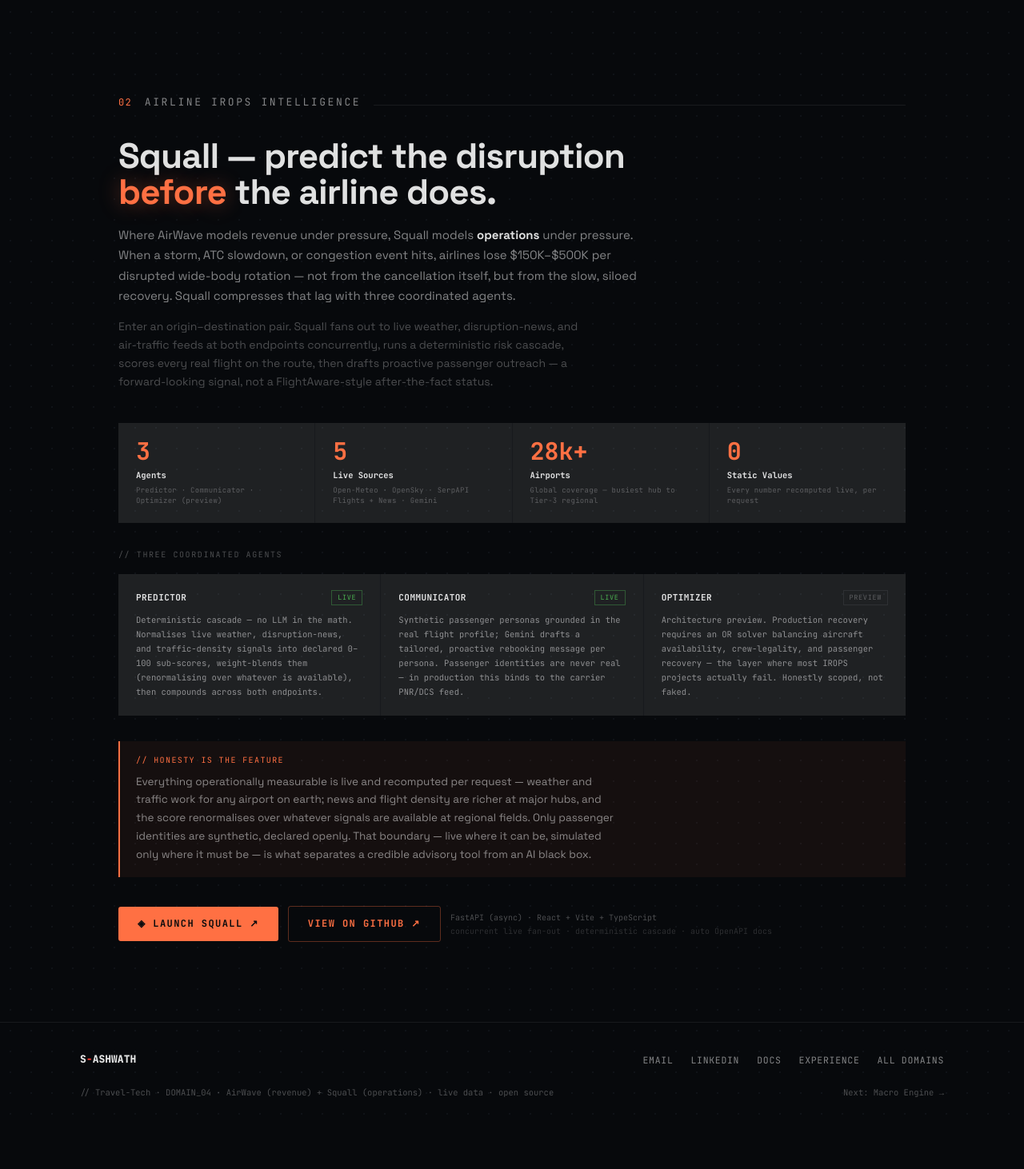
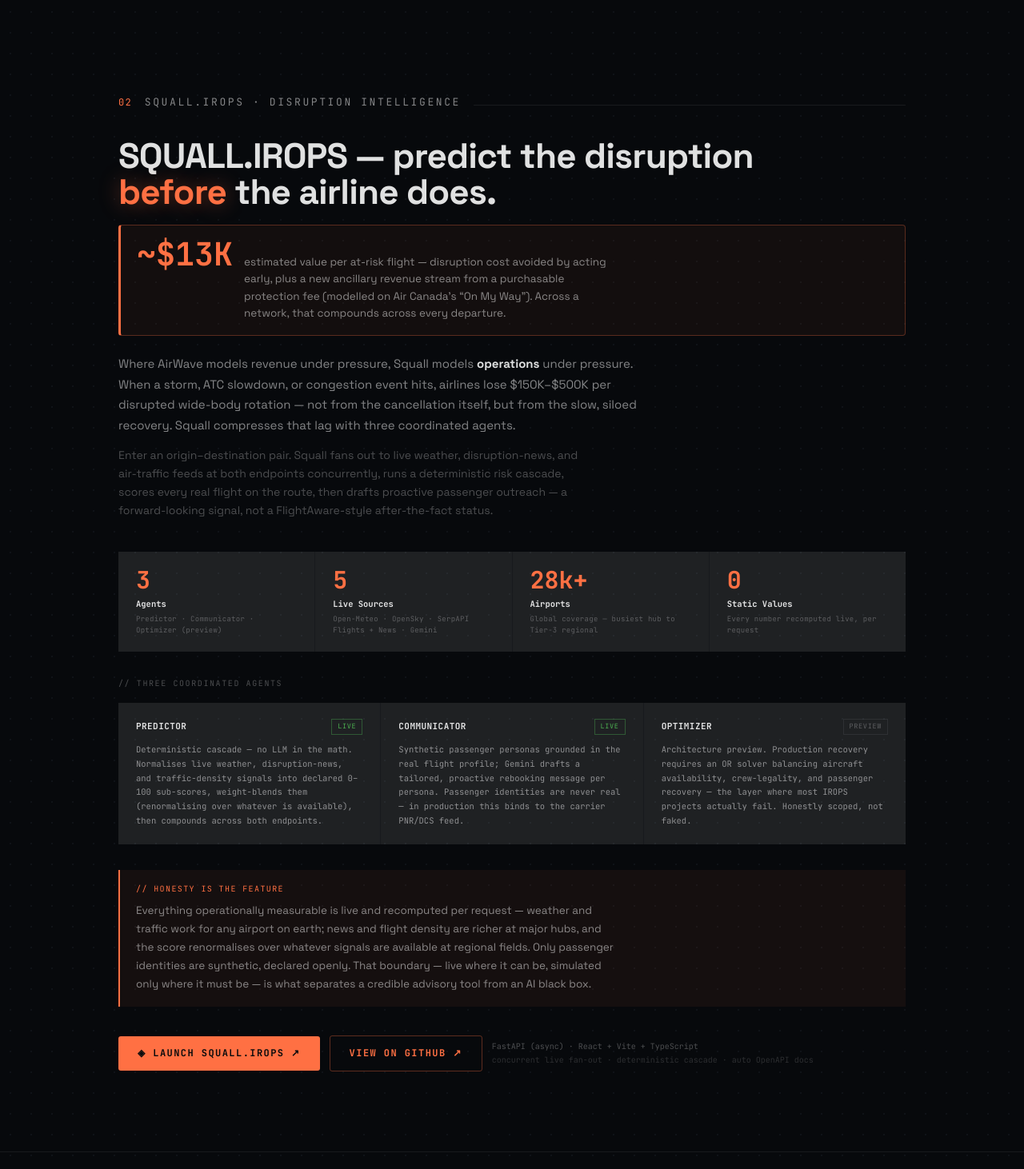
Before and after one commit to Ashwath-VS/s-ashwath-next, a Next.js app: page /traveltech in a window 1280 px wide. Shown: the part 2468-3930 px from the top of the page at 80% size. Before the commit the page ends 3879 px from the top, so only its background shows below. Built offline with nearby package versions, Linux system fonts and the light colour scheme; no server answers.

Commit message:
feat: SQUALL.IROPS rebrand + ~\ money headline on travel-tech page

```diff
--- a/app/traveltech/page.tsx
+++ b/app/traveltech/page.tsx
@@ -245,7 +245,7 @@ export default function TravelTechPage() {
         <motion.div variants={fadeUp} initial="hidden" whileInView="visible" viewport={{ once: true }}
           style={{ display: 'flex', alignItems: 'baseline', gap: 16, marginBottom: 34 }}>
           <span style={{ fontFamily: 'var(--mono)', fontSize: 12, color: SQ, letterSpacing: '0.1em' }}>02</span>
-          <span style={{ fontFamily: 'var(--mono)', fontSize: 13, letterSpacing: '0.2em', textTransform: 'uppercase', color: 'var(--txt-dim)' }}>Airline IROPS Intelligence</span>
+          <span style={{ fontFamily: 'var(--mono)', fontSize: 13, letterSpacing: '0.2em', textTransform: 'uppercase', color: 'var(--txt-dim)' }}>SQUALL.IROPS · Disruption Intelligence</span>
           <motion.span initial={{ scaleX: 0 }} whileInView={{ scaleX: 1 }} viewport={{ once: true }}
             transition={{ duration: 0.9, ease: [0.16, 1, 0.3, 1] as [number, number, number, number], delay: 0.2 }}
             style={{ flex: 1, height: 1, background: 'var(--border)', transformOrigin: 'left' }} />
@@ -254,8 +254,19 @@ export default function TravelTechPage() {
         {/* Title + positioning */}
         <motion.h2 variants={fadeUp} initial="hidden" whileInView="visible" viewport={{ once: true }}
           style={{ fontWeight: 700, fontSize: 'clamp(26px, 4vw, 44px)', lineHeight: 1.02, letterSpacing: '-0.02em', marginBottom: 18 }}>
-          Squall — predict the disruption<br /><span style={{ color: SQ, textShadow: '0 0 26px rgba(255,112,67,0.4)' }}>before</span> the airline does.
+          SQUALL.IROPS — predict the disruption<br /><span style={{ color: SQ, textShadow: '0 0 26px rgba(255,112,67,0.4)' }}>before</span> the airline does.
         </motion.h2>
+
+        {/* Money headline */}
+        <motion.div variants={fadeUp} initial="hidden" whileInView="visible" viewport={{ once: true }}
+          style={{ display: 'flex', alignItems: 'baseline', gap: 14, flexWrap: 'wrap', marginBottom: 22, padding: '16px 20px', border: `1px solid rgba(255,112,67,0.3)`, borderLeft: `3px solid ${SQ}`, background: 'rgba(255,112,67,0.05)', borderRadius: 4 }}>
+          <span style={{ fontFamily: 'var(--mono)', fontSize: 'clamp(26px,4vw,40px)', fontWeight: 700, color: SQ, lineHeight: 1 }}>~$13K</span>
+          <span style={{ fontSize: 13.5, color: 'var(--txt-dim)', lineHeight: 1.6, maxWidth: '54ch' }}>
+            estimated value per at-risk flight — disruption cost avoided by acting early, plus a new
+            ancillary revenue stream from a purchasable protection fee (modelled on Air Canada&rsquo;s &ldquo;On My Way&rdquo;).
+            Across a network, that compounds across every departure.
+          </span>
+        </motion.div>
         <motion.p variants={fadeUp} initial="hidden" whileInView="visible" viewport={{ once: true }}
           style={{ fontSize: 15, color: 'var(--txt-dim)', marginBottom: 14, maxWidth: '68ch', lineHeight: 1.7 }}>
           Where AirWave models revenue under pressure, Squall models <strong style={{ color: 'var(--txt)' }}>operations</strong> under pressure.
@@ -322,9 +333,9 @@ export default function TravelTechPage() {
         {/* CTAs */}
         <motion.div variants={fadeUp} initial="hidden" whileInView="visible" viewport={{ once: true }}
           style={{ display: 'flex', gap: 12, flexWrap: 'wrap', alignItems: 'center' }}>
-          <a href={process.env.NEXT_PUBLIC_SQUALL_URL || 'https://squall.s-ashwath.com'} target="_blank" rel="noopener noreferrer"
+          <a href={process.env.NEXT_PUBLIC_SQUALL_URL || 'https://irops.s-ashwath.com'} target="_blank" rel="noopener noreferrer"
             style={{ display: 'inline-flex', alignItems: 'center', gap: 10, padding: '12px 24px', background: SQ, color: '#0a0b0d', fontFamily: 'var(--mono)', fontSize: 12, fontWeight: 700, letterSpacing: '0.12em', textTransform: 'uppercase', borderRadius: 3, textDecoration: 'none' }}>
-            ◈ Launch Squall ↗
+            ◈ Launch SQUALL.IROPS ↗
           </a>
           <a href="https://github.com/Ashwath-VS/squall" target="_blank" rel="noopener noreferrer"
             style={{ display: 'inline-flex', alignItems: 'center', gap: 10, padding: '12px 24px', background: 'transparent', color: SQ, border: `1px solid rgba(255,112,67,0.35)`, fontFamily: 'var(--mono)', fontSize: 12, fontWeight: 700, letterSpacing: '0.12em', textTransform: 'uppercase', borderRadius: 3, textDecoration: 'none' }}>
```
